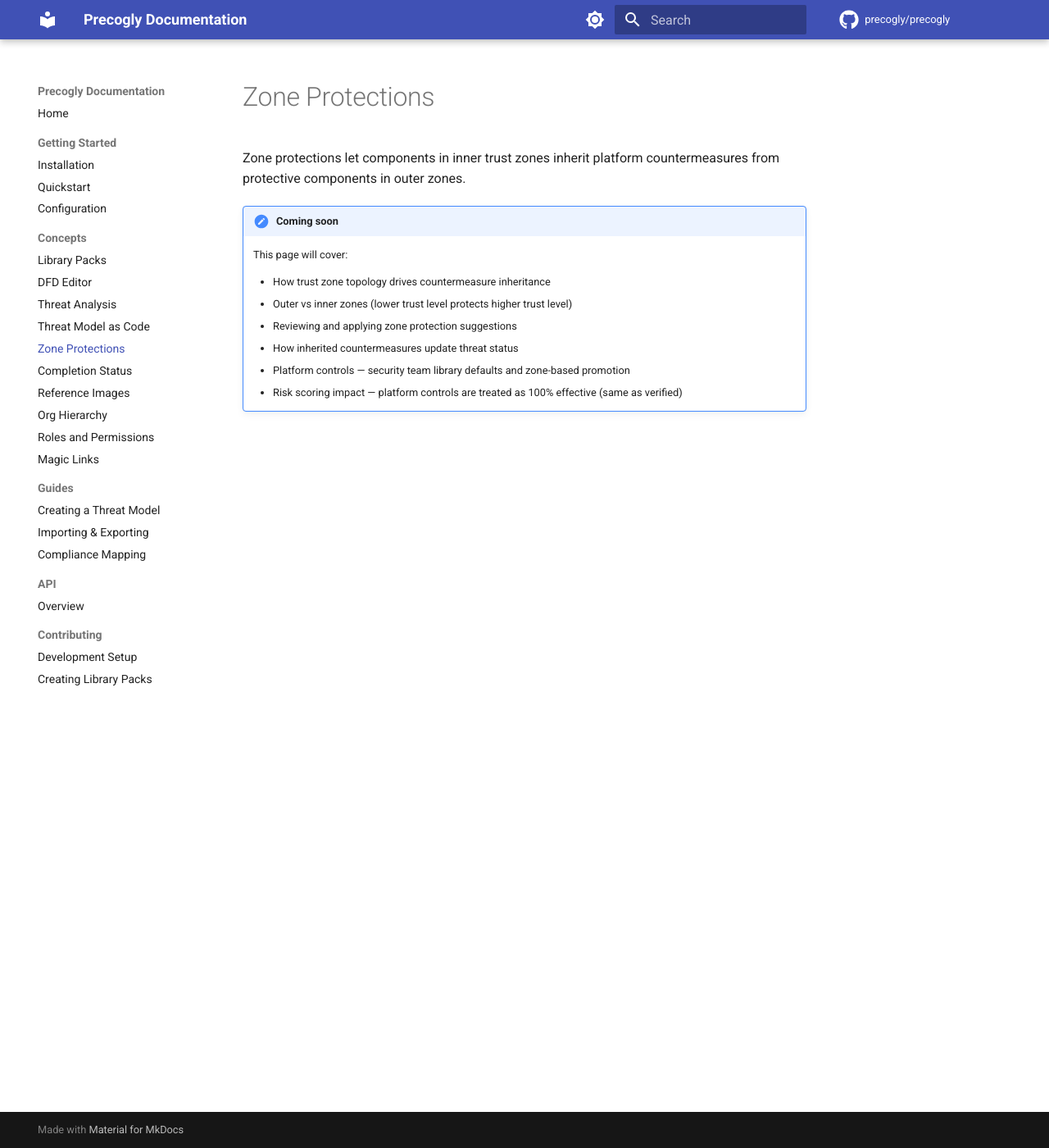
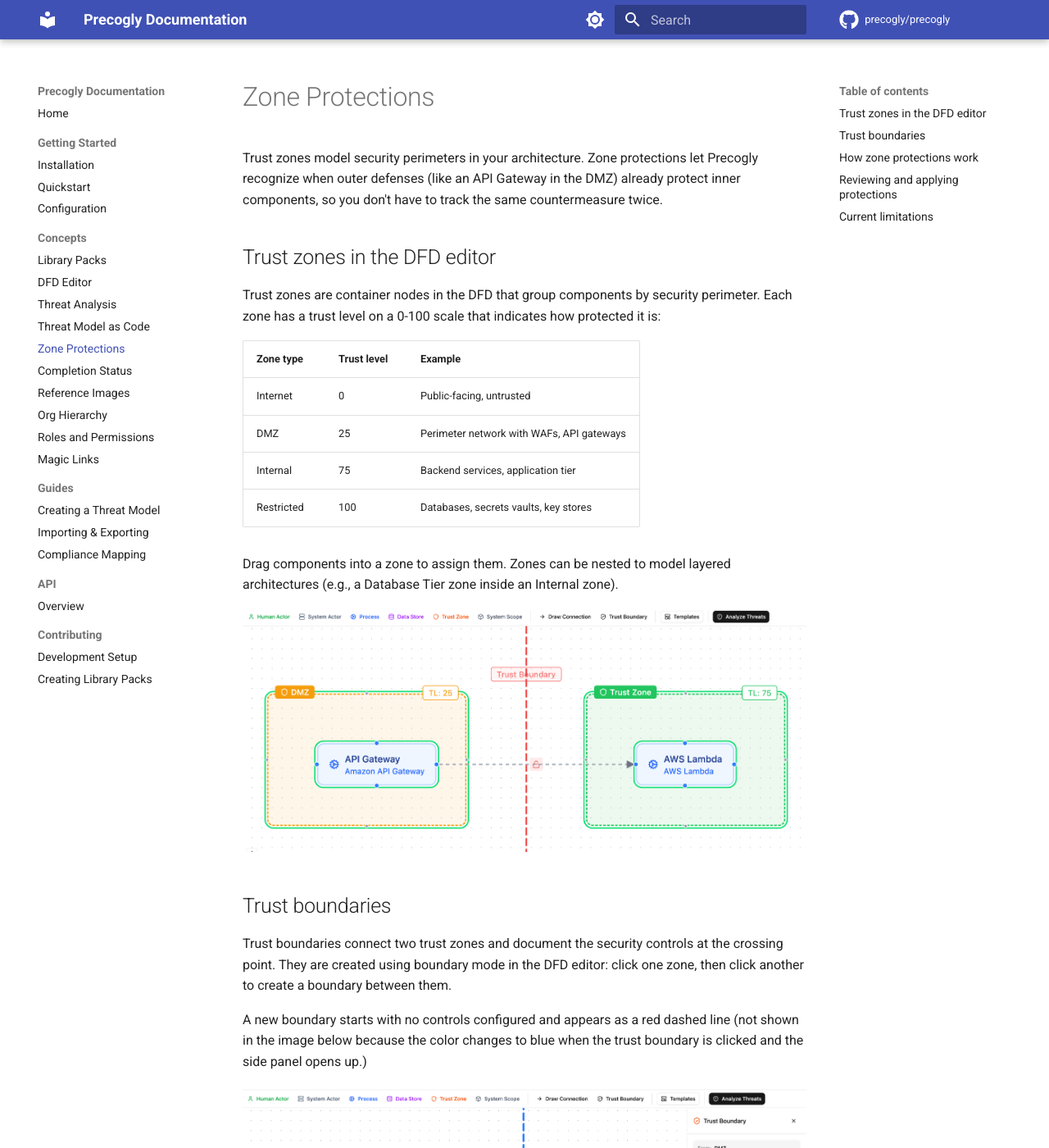
Before and after one commit to AlvinKuruvilla/precogly, an MkDocs documentation site: the page built from docs/concepts/zone-protections.md, in a window 1280 px wide and 1400 px high. Shown: the whole window at 82% size. Built offline with MkDocs 1.6.1 and Material for MkDocs 9.7.7, drawn with Linux system fonts in a browser that asks for light colours; comment, search, counter and statistics services are not loaded; some of the changed text lies outside the part shown.

Commit message:
update docs for zone protections and platform countermeasures

```diff
--- a/docs/concepts/zone-protections.md
+++ b/docs/concepts/zone-protections.md
@@ -1,13 +1,69 @@
 # Zone Protections
 
-Zone protections let components in inner trust zones inherit platform countermeasures from protective components in outer zones.
+Trust zones model security perimeters in your architecture. Zone protections let Precogly recognize when outer defenses (like an API Gateway in the DMZ) already protect inner components, so you don't have to track the same countermeasure twice.
 
-!!! note "Coming soon"
-    This page will cover:
+## Trust zones in the DFD editor
 
-    - How trust zone topology drives countermeasure inheritance
-    - Outer vs inner zones (lower trust level protects higher trust level)
-    - Reviewing and applying zone protection suggestions
-    - How inherited countermeasures update threat status
-    - Platform controls — security team library defaults and zone-based promotion
-    - Risk scoring impact — platform controls are treated as 100% effective (same as verified)
+Trust zones are container nodes in the DFD that group components by security perimeter. Each zone has a trust level on a 0-100 scale that indicates how protected it is:
+
+| Zone type  | Trust level | Example                                   |
+| ---------- | ----------- | ----------------------------------------- |
+| Internet   | 0           | Public-facing, untrusted                  |
+| DMZ        | 25          | Perimeter network with WAFs, API gateways |
+| Internal   | 75          | Backend services, application tier        |
+| Restricted | 100         | Databases, secrets vaults, key stores     |
+
+Drag components into a zone to assign them. Zones can be nested to model layered architectures (e.g., a Database Tier zone inside an Internal zone).
+
+![DFD editor showing trust zones with components inside them](../assets/images/zone-protections-dfd-zones.png)
+
+## Trust boundaries
+
+Trust boundaries connect two trust zones and document the security controls at the crossing point. They are created using boundary mode in the DFD editor: click one zone, then click another to create a boundary between them.
+
+A new boundary starts with no controls configured and appears as a red dashed line (not shown in the image below because the color changes to blue when the trust boundary is clicked and the side panel opens up.)
+
+![Trust boundary with no controls configured](../assets/images/zone-protections-boundary-none.png)
+
+Click the boundary to open its configuration panel. Each boundary can be configured with:
+
+- **Access control methods**: ACL, RBAC, MAC, DAC, ABAC.
+- **Authentication methods**: password, OTP, public key, token, biometrics, SSO, and others.
+- **Token configuration**: expiry and TTL settings.
+
+![Trust boundary configuration panel with ACL and Public Key selected](../assets/images/zone-protections-boundary-panel.png)
+
+Boundaries are color-coded based on the controls configured:
+
+- **Red**: no authentication or access control configured.
+- **Amber**: either authentication or access control, but not both.
+- **Green**: both authentication and access control in place.
+
+![Trust boundary turned green after configuring both access control and authentication](../assets/images/zone-protections-boundary-green.png)
+
+## How zone protections work
+
+When a component in an inner zone (higher trust level) has a gap countermeasure, Precogly walks outward through trust boundaries to find zones with lower trust levels. If a matching platform countermeasure already exists on a component in an outer zone, Precogly suggests inheriting the protection.
+
+For example, if an API Gateway in the DMZ (trust level 25) has a platform "Lambda Input Validation" countermeasure, and an AWS Lambda in an inner zone (trust level 75) has a gap for the same countermeasure, Precogly suggests inheriting the protection.
+
+![API Gateway countermeasure set to Platform status in the outer zone](../assets/images/zone-protections-platform-source.png)
+
+The system analyzes and suggests. It never auto-applies.
+
+## Reviewing and applying protections
+
+Open the **Zone Protections** tab in Threat Analysis to see suggestions. Each suggestion shows the target component and zone, the source component and zone providing the protection, and the countermeasure name.
+
+![Zone Protections review dialog with suggestions](../assets/images/zone-protections-review-dialog.png)
+
+Select the suggestions you want to apply and click **Apply Selected**. Applied protections are promoted to platform status and marked as inherited, with the source component and zone shown for traceability.
+
+![Inherited countermeasure showing source label in Threat Analysis](../assets/images/zone-protections-inherited.png)
+
+You can revert any inherited protection at any time. Reverted items return to gap status and reappear as suggestions on the next analysis.
+
+## Current limitations
+
+- Boundary controls (authentication and access control methods) are recorded for documentation purposes but do not currently influence threat generation or risk scoring.
+- The boundary color coding reflects whether controls are configured, not their effectiveness. A boundary with basic password auth appears the same as one with mTLS.
```
Also changed, not shown: docs/concepts/platform-controls.md (added, +62 -0 lines), libraries/README.md (+20 -6 lines), docs/assets/images/platform-controls-status-buttons.png (added), docs/assets/images/zone-protections-boundary-green.png (added), docs/assets/images/zone-protections-boundary-none.png (added), docs/assets/images/zone-protections-boundary-panel.png (added), docs/assets/images/zone-protections-dfd-zones.png (added), docs/assets/images/zone-protections-inherited.png (added), docs/assets/images/zone-protections-platform-source.png (added), docs/assets/images/zone-protections-review-dialog.png (added), 1 other file.
